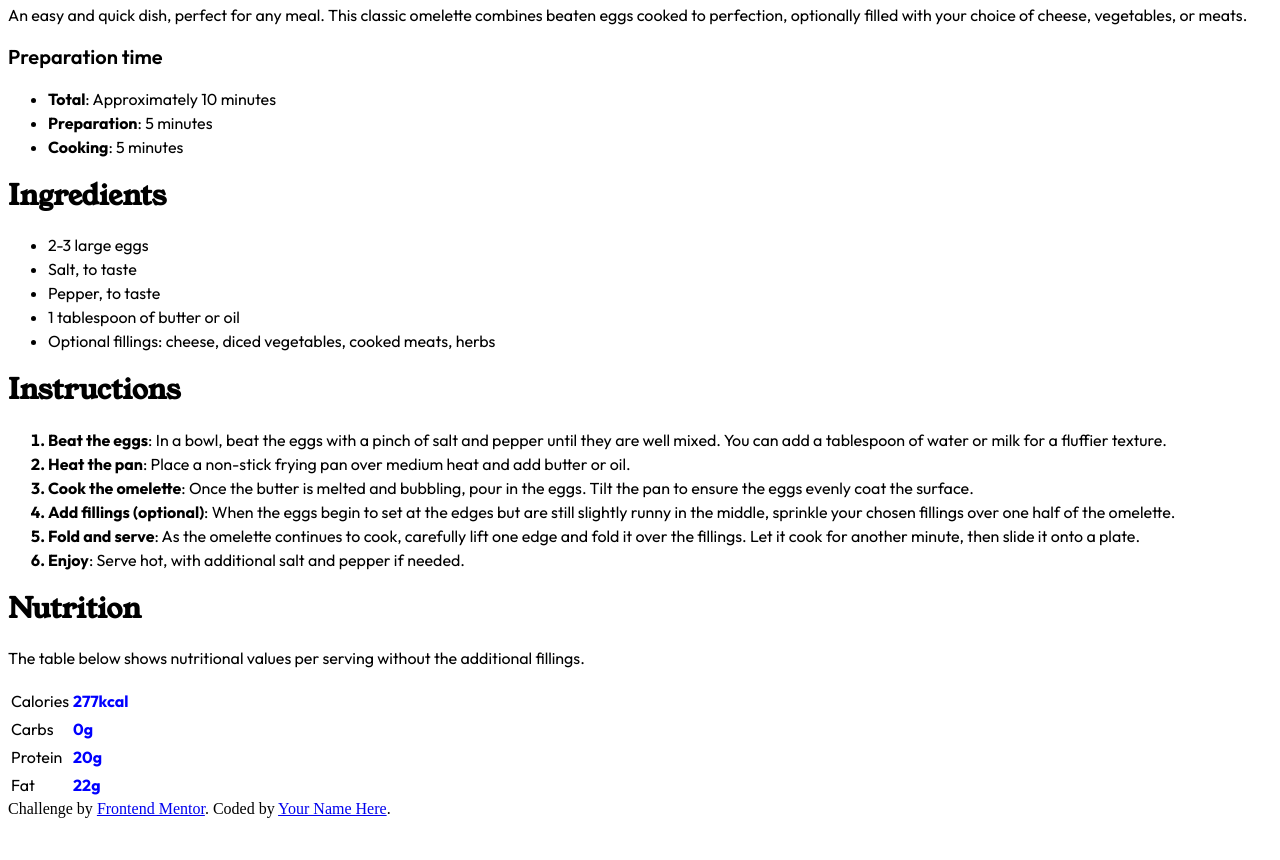
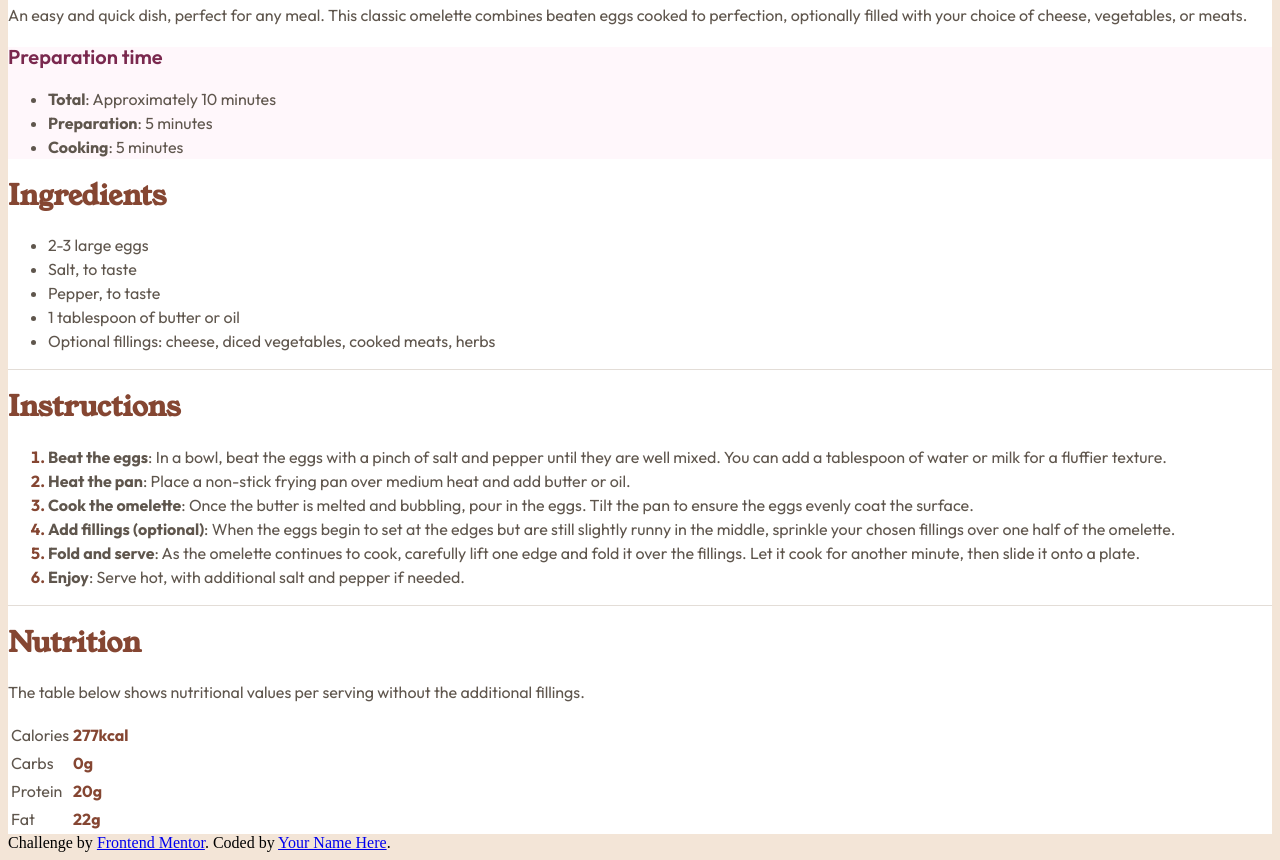
Before and after one commit to LukJeru/recipe-page, a plain HTML site: page index.html in a window 1280 px wide. Shown: the part 703-1563 px from the top of the page. Before the commit the page ends 1529 px from the top, so only its background shows below. Drawn offline with Linux system fonts and the light colour scheme.

Commit message:
add color scheme and border

```diff
--- a/style.css
+++ b/style.css
@@ -1,9 +1,34 @@
+/*Colors*/
+:root {
+  --rose-800: #7A284E;
+  --rose-500: #FFF7FB;
+  --stone-900: #312E2C;
+  --stone-600: #5F564D;
+  --stone-150: #E3DDD7;
+  --stone-100: #F3E5D7;
+  --brown: #854632;
+  --white: #FFFFFF;
+}
+
+body {
+  background-color: var(--stone-100);
+}
+
+main {
+  background-color: var(--white);
+}
+
+.preparationTime {
+  background-color: var(--rose-500);
+}
+
 /*Font*/
 h1 {
   font-family: 'Young Serif';
   line-height: 100%;
   letter-spacing: 0px;
   font-size: 40px;
+  color: var(--stone-900)
 }
 
 h2 {
@@ -11,6 +36,7 @@ h2 {
   line-height: 100%;
   letter-spacing: 0px;
   font-size: 28px;
+  color: var(--brown);
 }
 
 h3 {
@@ -19,6 +45,7 @@ h3 {
   line-height: 100%;
   letter-spacing: 0px;
   font-size: 20px;
+  color: var(--rose-800)
 }
 
 p, li, td {
@@ -26,12 +53,20 @@ p, li, td {
   line-height: 150%;
   letter-spacing: 0px;
   font-size: 16px;
+  color: var(--stone-600);
 }
 
-strong, ol li::marker{
+strong {
   font-weight: 700;
 }
 
-td strong {
-  color: blue;
+ol li::marker, td strong{
+  font-weight: 700;
+  color: var(--brown)
 }
+
+/*Border*/
+
+.ingredients, .instructions {
+  border-bottom: 1px solid var(--stone-150);
+}
```
